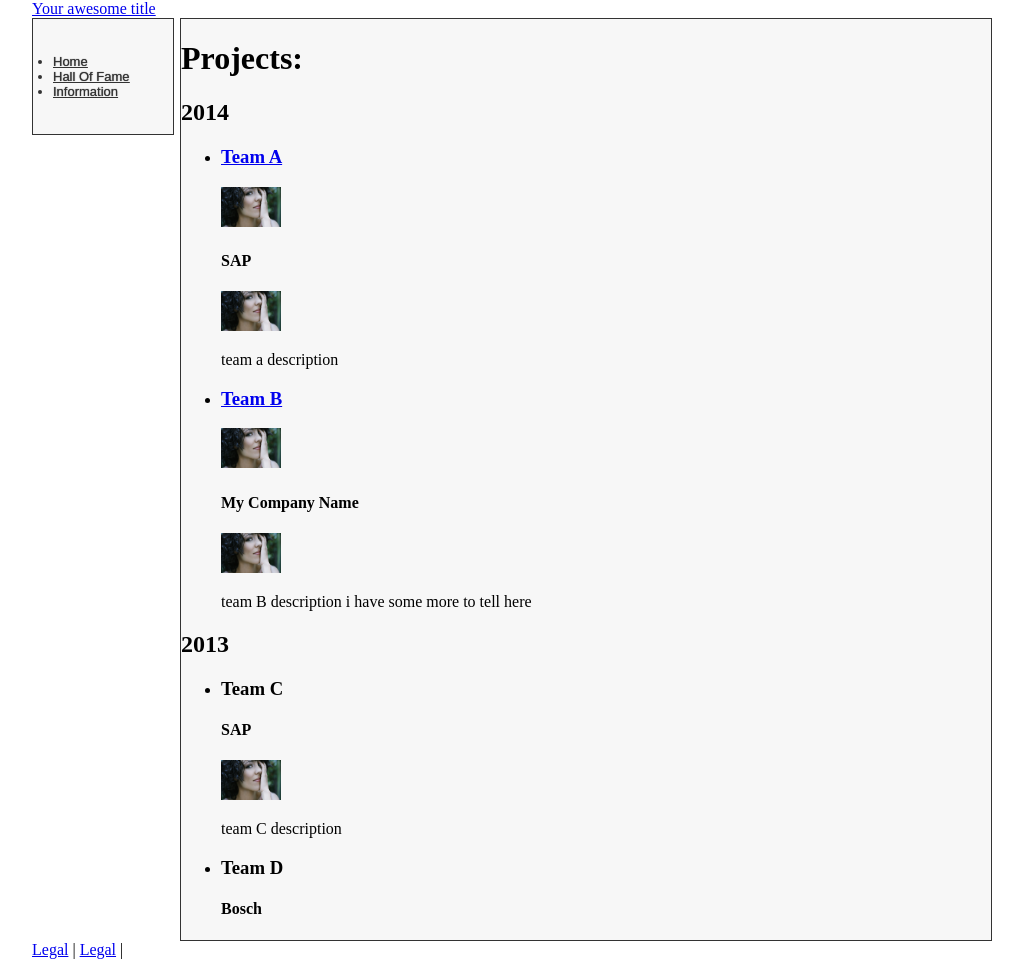
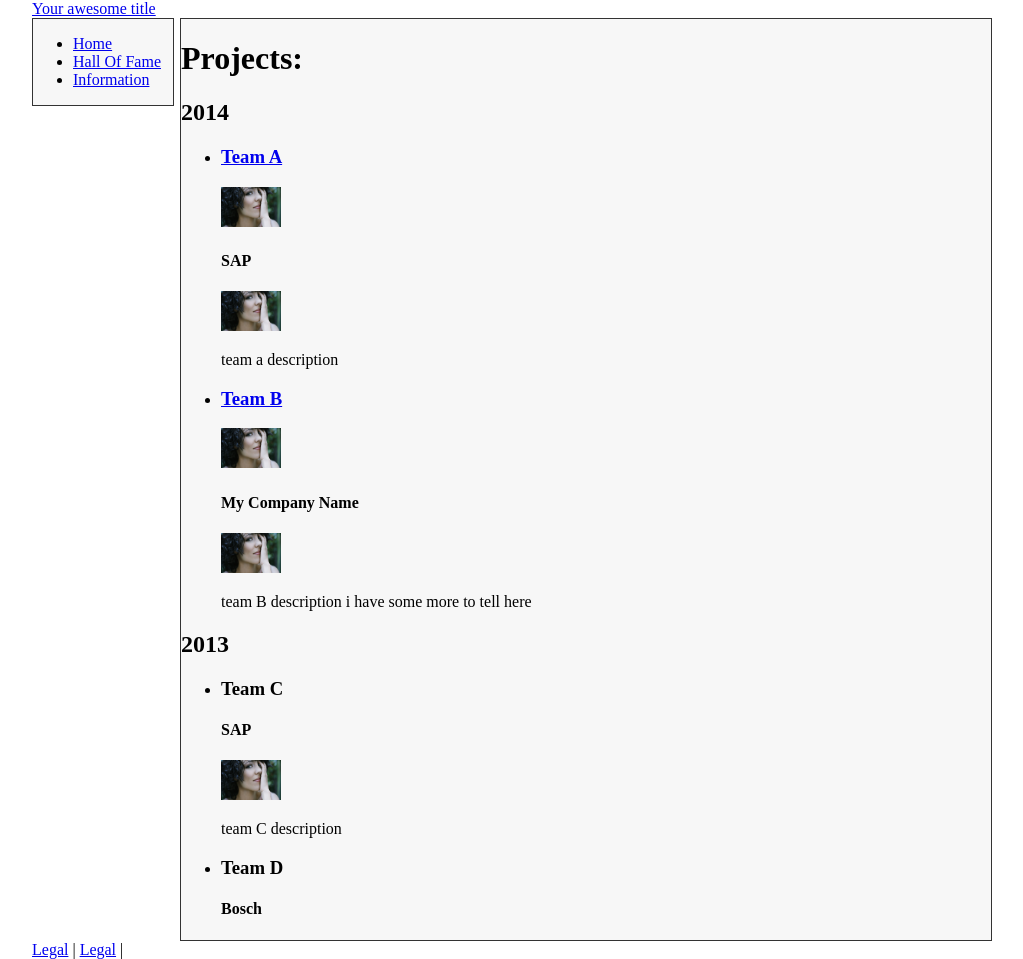
Before and after one commit to ankit09goyal/ankit09goyal.github.io, a Jekyll site: the page built from hof.html, in a window 1280 px wide. Shown: the whole page, without its empty margins (128-1151 px from the left). Built offline with Jekyll 4.4.1, drawn with Linux system fonts in a browser that asks for light colours.

Commit message:
Update left-part-body.html

```diff
--- a/_includes/left-part-body.html
+++ b/_includes/left-part-body.html
@@ -1,12 +1,11 @@
 <div class="left-body">
 
-  <div class="navigation">
 
     <ul>
       <li><a href="{{ site.baseurl }}/">Home</a></li>
       <li><a href="{{ site.baseurl }}/hof">Hall Of Fame</a></li>
       <li><a href="{{ site.baseurl }}/info">Information</a></li>
     </ul>
-  </div>
+
 
 </div>
```
